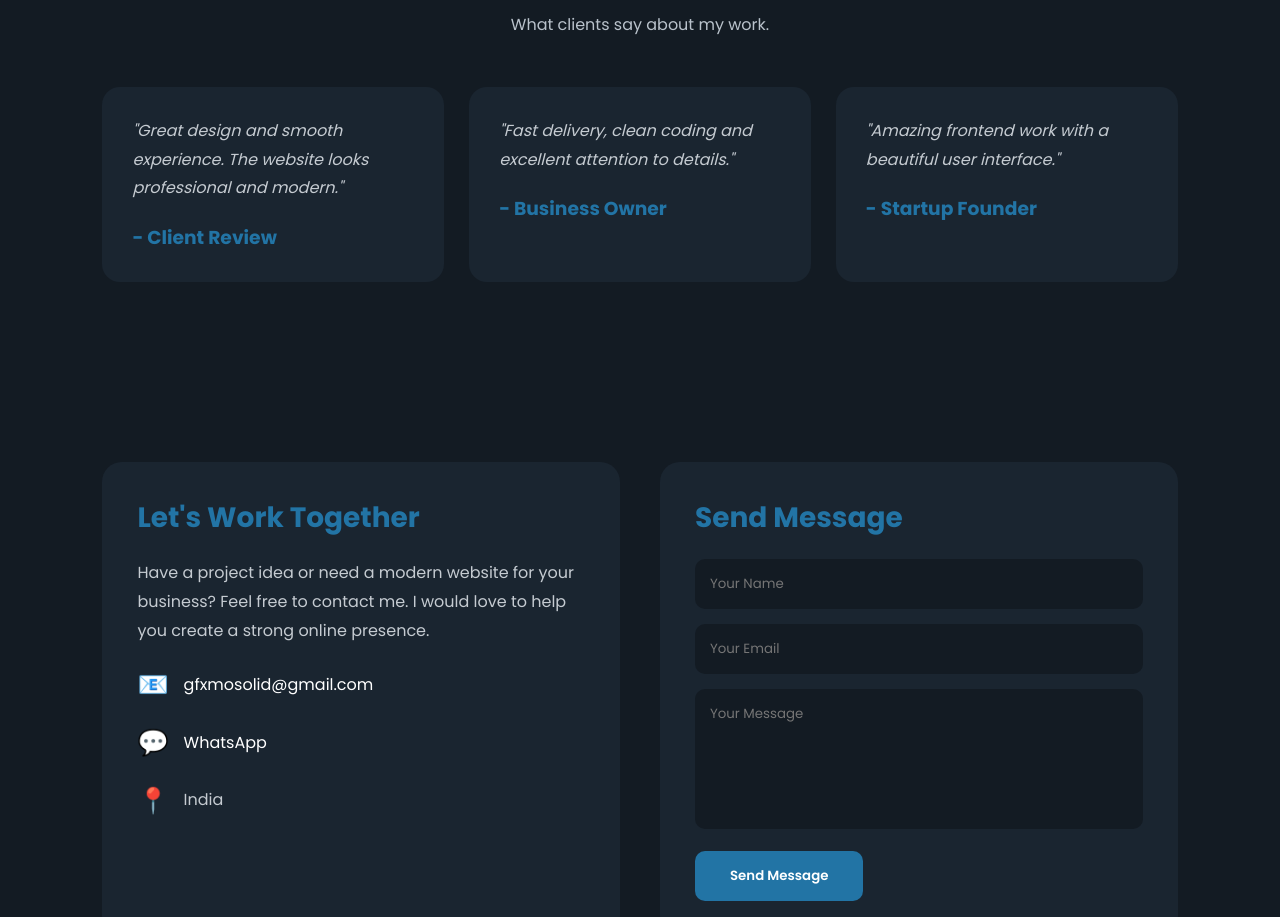
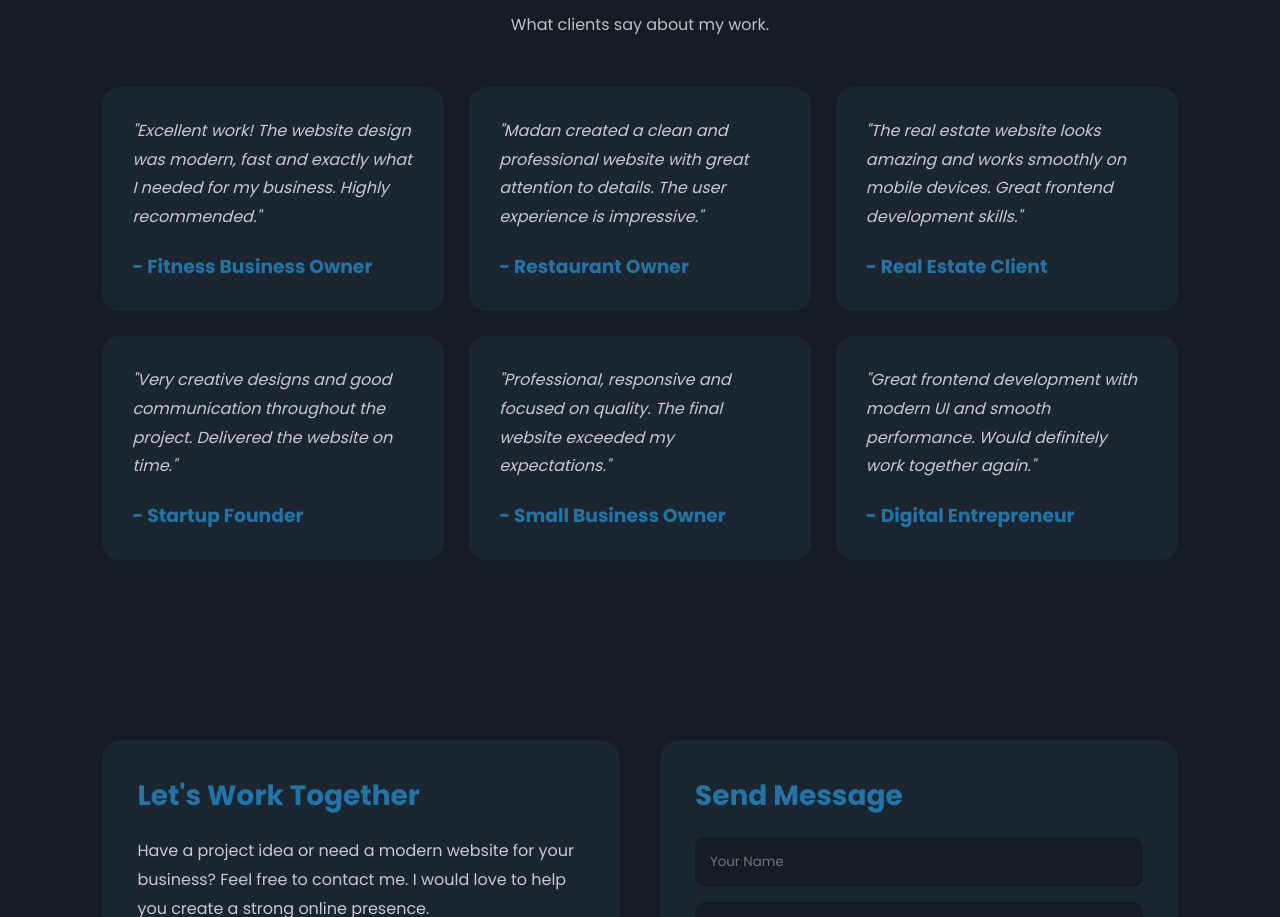
Before and after one commit to madannaik-v/Portfolio, a plain HTML site: page index.html in a window 1280 px wide. Shown: the part 4640-5557 px from the top of the page. Drawn offline with Linux system fonts and the light colour scheme.

Commit message:
Update index.html

```diff
--- a/index.html
+++ b/index.html
@@ -1198,37 +1198,49 @@ What clients say about my work.
 <div class="testimonial-card">
 
 <p>
-"Great design and smooth experience. The website looks professional and modern."
+"Excellent work! The website design was modern, fast and exactly what I needed for my business. Highly recommended."
 </p>
 
 <h3>
-- Client Review
+- Fitness Business Owner
 </h3>
 
 </div>
 
 
 
-
 <div class="testimonial-card">
 
 <p>
-"Fast delivery, clean coding and excellent attention to details."
+"Madan created a clean and professional website with great attention to details. The user experience is impressive."
 </p>
 
 <h3>
-- Business Owner
+- Restaurant Owner
 </h3>
 
 </div>
 
 
 
-
 <div class="testimonial-card">
 
 <p>
-"Amazing frontend work with a beautiful user interface."
+"The real estate website looks amazing and works smoothly on mobile devices. Great frontend development skills."
+</p>
+
+<h3>
+- Real Estate Client
+</h3>
+
+</div>
+
+
+
+<div class="testimonial-card">
+
+<p>
+"Very creative designs and good communication throughout the project. Delivered the website on time."
 </p>
 
 <h3>
@@ -1236,6 +1248,34 @@ What clients say about my work.
 </h3>
 
 </div>
+
+
+
+<div class="testimonial-card">
+
+<p>
+"Professional, responsive and focused on quality. The final website exceeded my expectations."
+</p>
+
+<h3>
+- Small Business Owner
+</h3>
+
+</div>
+
+
+
+<div class="testimonial-card">
+
+<p>
+"Great frontend development with modern UI and smooth performance. Would definitely work together again."
+</p>
+
+<h3>
+- Digital Entrepreneur
+</h3>
+
+  </div>
 
 
 
```
